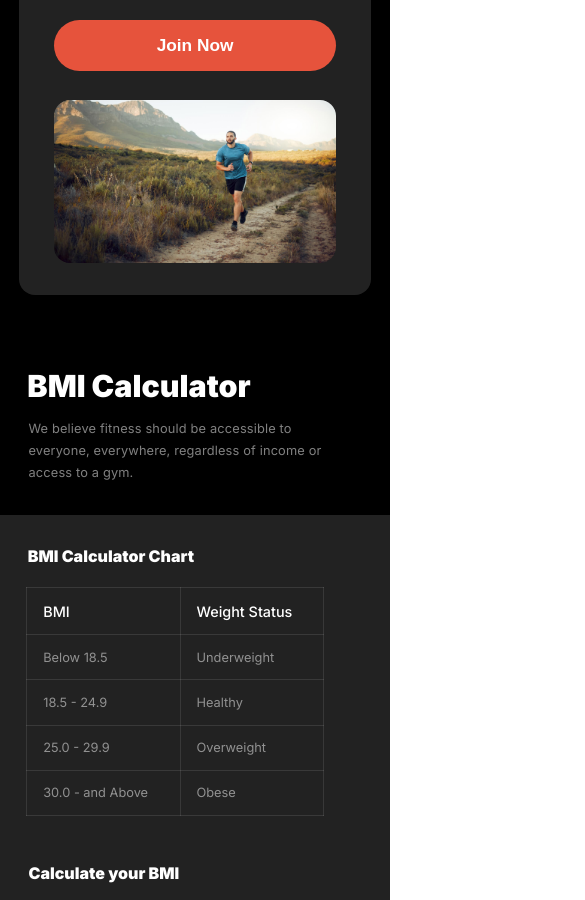
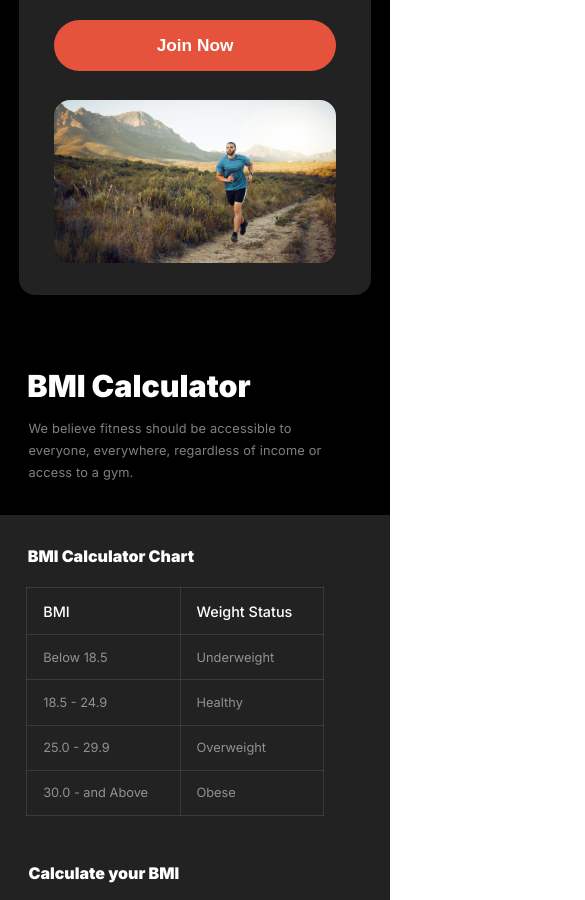
Before and after one commit to mushayed/Fitness, a plain HTML site: page index.html in a window 390 px wide. Shown: the part 2925-3825 px from the top of the page, 585 px wide, since content can reach past the window. Drawn offline with Linux system fonts and the light colour scheme.

```diff
--- a/index.html
+++ b/index.html
@@ -107,7 +107,7 @@
                 </button>
             </section>
             <section class="run-image">
-                <img src="images/run.jpg" alt="run">
+
             </section>
         </section>
         <!-- run an extra mile section ends here -->
--- a/styles/style.css
+++ b/styles/style.css
@@ -356,15 +356,11 @@ main {
     width: 21.9rem;
     height: 18.7rem;
     border-radius: 1rem;
+    background-image: url('../images/run.jpg');
+    background-position: -770px -200px;
+    background-repeat: no-repeat;
 }
 
-.run-image img {
-    width: 100%;
-    height: 100%;
-    border: 0px;
-    border-radius: 1rem;
-    object-fit: cover;
-}
 /* run an extra mile section ends here */
 
 /* BMI section starts here */
@@ -728,6 +724,8 @@ main {
 .run-image {
     width: 100%;
     height: 10.2rem;
+    background-size: cover;
+    background-position: top;
 }
 /* run an extra mile section ends here */
 
@@ -796,6 +794,7 @@ main {
 }
 
 .team-images {
+    width: 21.1rem;
     grid-template-columns: repeat(1, 1fr);
     grid-template-areas:
                         "trainer2"
```
